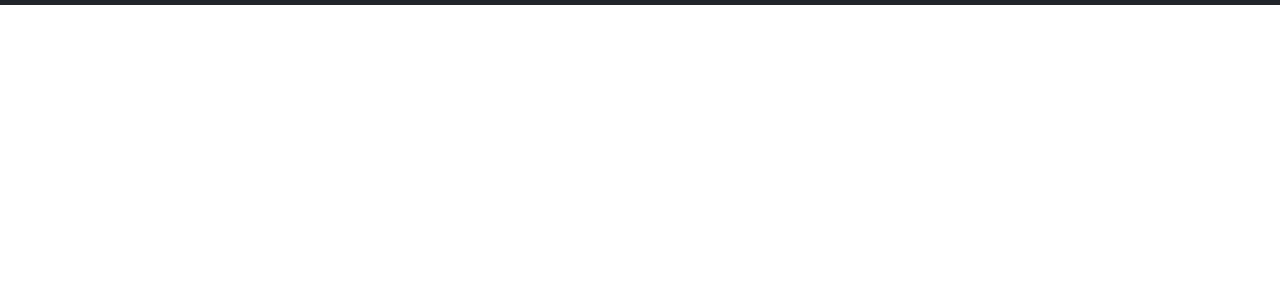
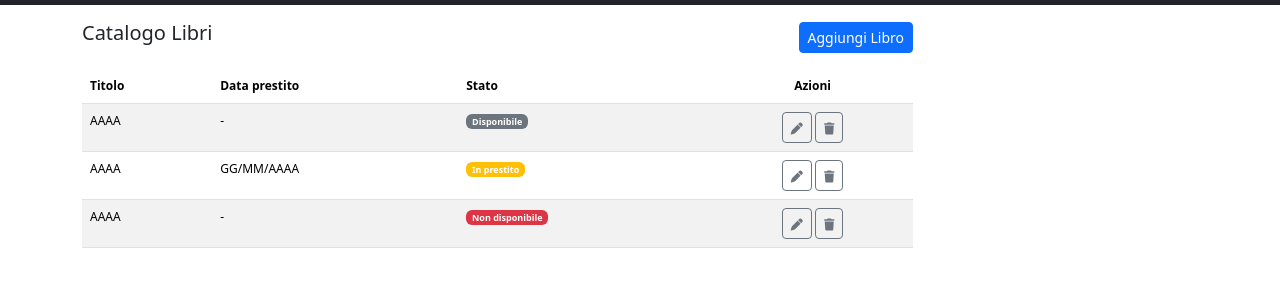
Before and after one commit to fedebacci/html-css-bootstrap-dashboard, a plain HTML site: page index.html in a window 1280 px wide. Shown: the part 69-356 px from the top of the page. Drawn offline with nearby package versions, Linux system fonts and the light colour scheme.

Commit message:
creazione struttura generale tabella

```diff
--- a/assets/css/style.css
+++ b/assets/css/style.css
@@ -35,3 +35,34 @@ section {
 #header-logo img {
     max-height: 3rem;
 }
+
+
+
+/* MAIN */
+#books-catalog-table,
+#books-catalog-table .btn-sm i {
+    font-size: .75rem;
+}
+/* @ TODO: Trovare dimensioni giuste per modificare padding btn-sm o trovare soluzione alternativa */
+
+
+
+
+
+
+
+
+/* TABLET */
+@media screen and (min-width: 768px) {
+    #books-catalog-table,
+    #books-catalog-table .btn-sm i {
+        font-size: .85rem;
+    }
+}
+/* DESKTOP */
+@media screen and (min-width: 992px) {
+    #books-catalog-table,
+    #books-catalog-table .btn-sm i {
+        font-size: .75rem;
+    }
+}
--- a/index.html
+++ b/index.html
@@ -71,7 +71,125 @@
 
 
     <main>
+        <div class="container">
+            <div class="row">
+                <div class="col-12 col-lg-9">
 
+                    <!-- @TODO: testare anche con nested row (quasi sicuramente non necessario, per non dire sbagliato) -->
+                    <div class="d-flex align-items-center justify-content-between my-3">
+                        <h2 class="fs-5">
+                            Catalogo Libri
+                        </h2>
+                        <button class="btn btn-sm btn-primary">
+                            Aggiungi Libro
+                        </button>
+                    </div>
+
+
+                    <table class="table table-striped" id="books-catalog-table">
+                        <thead>
+                            <tr>
+                                <th scope="col">
+                                    Titolo
+                                </th>
+                                <th scope="col" class="d-none d-md-table-cell">
+                                    Data prestito
+                                </th>
+                                <th scope="col">
+                                    Stato
+                                </th>
+                                <th scope="col" class="text-center">
+                                    Azioni
+                                </th>
+                            </tr>
+                        </thead>
+                        <tbody>
+                            <tr>
+                                <td>
+                                    AAAA
+                                </td>
+                                <td class="d-none d-md-table-cell">
+                                    -
+                                </td>
+                                <td>
+                                    <span class="badge bg-secondary">
+                                        Disponibile
+                                    </span>
+                                </td>
+                                <td class="text-center">
+                                    <button class="btn btn-sm btn-outline-secondary">
+                                        <i class="fa-solid fa-pen"></i>
+                                    </button>
+                                    <button class="btn btn-sm btn-outline-secondary">
+                                        <i class="fa-solid fa-trash"></i>
+                                    </button>
+                                </td>
+                            </tr>
+                            <tr>
+                                <td>
+                                    AAAA
+                                </td>
+                                <td class="d-none d-md-table-cell">
+                                    GG/MM/AAAA
+                                </td>
+                                <td>
+                                    <span class="badge bg-warning">
+                                        In prestito
+                                    </span>
+                                </td>
+                                <td class="text-center">
+                                    <button class="btn btn-sm btn-outline-secondary">
+                                        <i class="fa-solid fa-pen"></i>
+                                    </button>
+                                    <button class="btn btn-sm btn-outline-secondary">
+                                        <i class="fa-solid fa-trash"></i>
+                                    </button>
+                                </td>
+                            </tr>
+                            <tr>
+                                <td>
+                                    AAAA
+                                </td>
+                                <td class="d-none d-md-table-cell">
+                                    -
+                                </td>
+                                <td>
+                                    <span class="badge bg-danger">
+                                        Non disponibile
+                                    </span>
+                                </td>
+                                <td class="text-center">
+                                    <button class="btn btn-sm btn-outline-secondary">
+                                        <i class="fa-solid fa-pen"></i>
+                                    </button>
+                                    <button class="btn btn-sm btn-outline-secondary">
+                                        <i class="fa-solid fa-trash"></i>
+                                    </button>
+                                </td>
+                            </tr>
+
+
+
+                            <!-- <tr>
+                                <th scope="row">2</th>
+                                <td>Jacob</td>
+                                <td>Thornton</td>
+                                <td>@fat</td>
+                            </tr>
+                            <tr>
+                                <th scope="row">3</th>
+                                <td colspan="2">Larry the Bird</td>
+                                <td>@twitter</td>
+                            </tr> -->
+                        </tbody>
+                    </table>
+
+                </div>
+                <div class="col-12 col-lg-3">
+
+                </div>
+            </div>
+        </div>
     </main>
 
 
```
